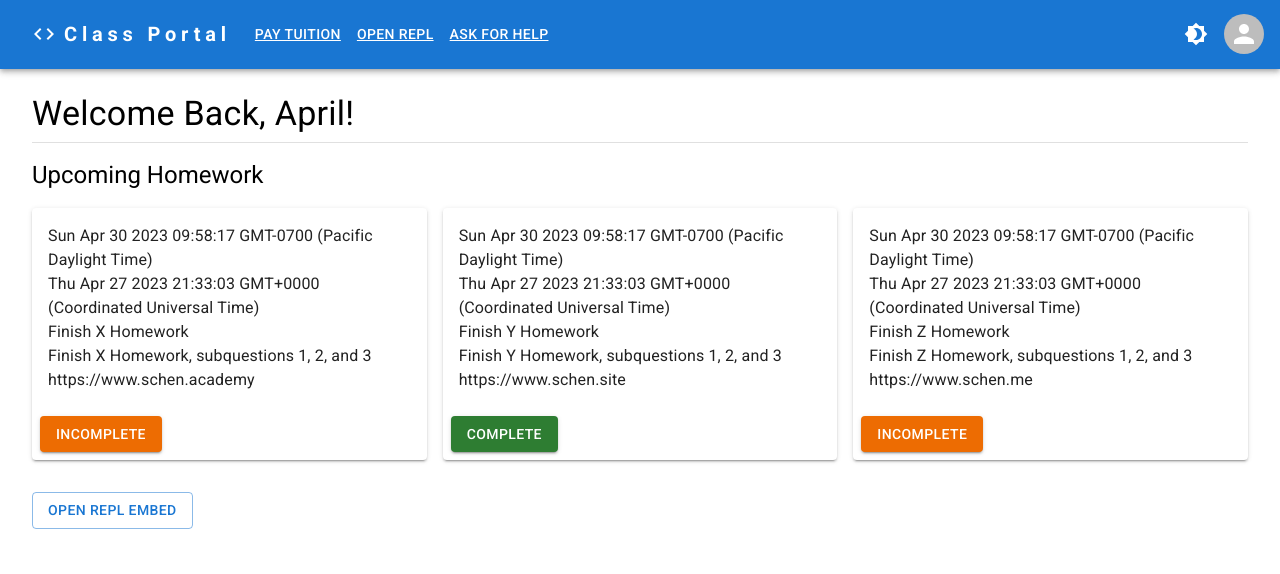
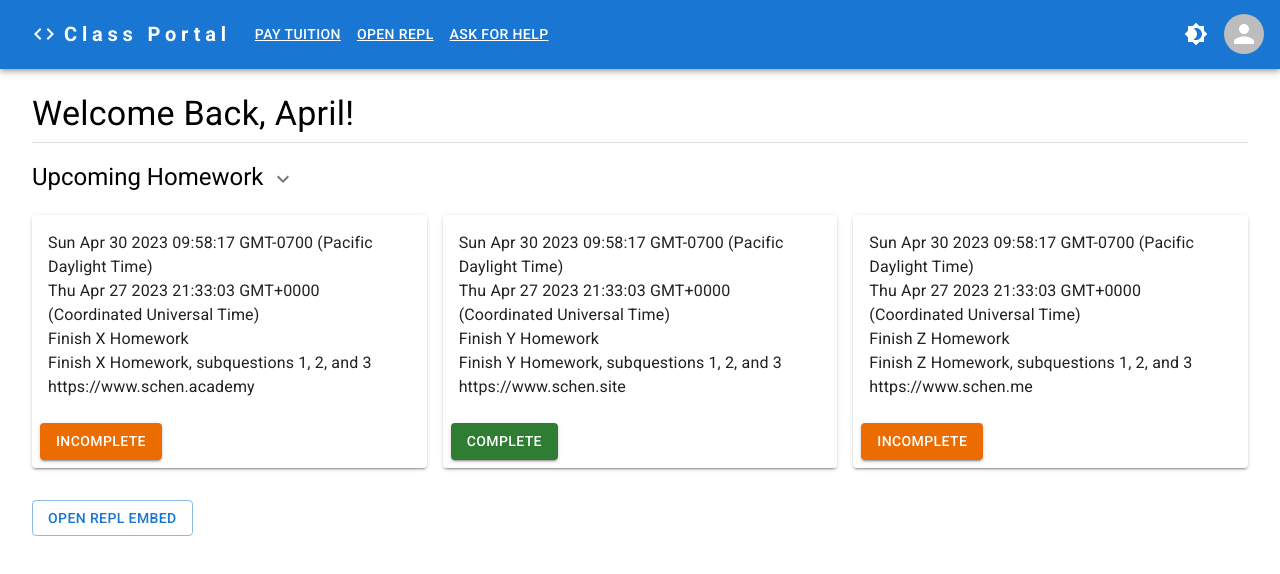
Before and after one commit to aprilschen/teaching-site, a React (Vite) app in the folder client/: page / in a window 1280 px wide. Shown: the top 574 px of the page. Built offline with nearby package versions, Linux system fonts and the light colour scheme.

Commit message:
Collapsable Homework Menu

```diff
--- a/client/src/App.tsx
+++ b/client/src/App.tsx
@@ -26,7 +26,6 @@ export default function App(props: any) {
           <Repl/>
           <Oauth/>
         </Box>
-
       </>
     );
   }
--- a/client/src/components/Homework.tsx
+++ b/client/src/components/Homework.tsx
@@ -1,17 +1,63 @@
-import { Grid, Typography } from "@mui/material";
+import { Grid, Typography, IconButtonProps, IconButton } from "@mui/material";
 
 import { homeworks }  from '../data/mock-data';
 
 import HomeworkCard from "./hwCard";
 
+import { useState } from "react";
+
+import ExpandMoreIcon from '@mui/icons-material/ExpandMore';
+
+import * as React from 'react';
+import { styled } from '@mui/material/styles';
+import Card from '@mui/material/Card';
+import CardHeader from '@mui/material/CardHeader';
+import CardMedia from '@mui/material/CardMedia';
+import CardContent from '@mui/material/CardContent';
+import CardActions from '@mui/material/CardActions';
+import Collapse from '@mui/material/Collapse';
+import Avatar from '@mui/material/Avatar';
+import { red } from '@mui/material/colors';
+import FavoriteIcon from '@mui/icons-material/Favorite';
+import ShareIcon from '@mui/icons-material/Share';
+import MoreVertIcon from '@mui/icons-material/MoreVert';
+
+interface ExpandMoreProps extends IconButtonProps {
+    expand: boolean;
+  }
+
+const ExpandMore = styled((props: ExpandMoreProps) => {
+    const { expand, ...other } = props;
+    return <IconButton {...other} />;
+  })(({ theme, expand }) => ({
+    transform: !expand ? 'rotate(0deg)' : 'rotate(180deg)',
+    marginLeft: 'auto',
+    transition: theme.transitions.create('transform', {
+      duration: theme.transitions.duration.shortest,
+    }),
+  }));
+
 export default function Homework() {
+    const [expanded, setExpanded] = useState(false);
+    const handleExpandClick = () => {setExpanded(!expanded)};
+
     return (
         <>
             <Typography variant="h5" sx={{my:2}}>
                 Upcoming Homework
+                <ExpandMore
+                expand={expanded}
+                onClick={handleExpandClick}
+                aria-expanded={expanded}
+                aria-label="show more"
+                >
+                    <ExpandMoreIcon />
+                </ExpandMore>
             </Typography>
 
-            <Grid container spacing={2}>
+
+
+            {expanded == true ? (<></>): (<Grid container spacing={2}>
                 {homeworks.map((homework) => (
                     <Grid item xs={4}>
                         <HomeworkCard key={homework.homeworkID}
@@ -25,7 +71,9 @@ export default function Homework() {
                     </Grid>
 
                 ))}
-            </Grid>
+            </Grid>)}
+
+
 
         </>
     );
```
